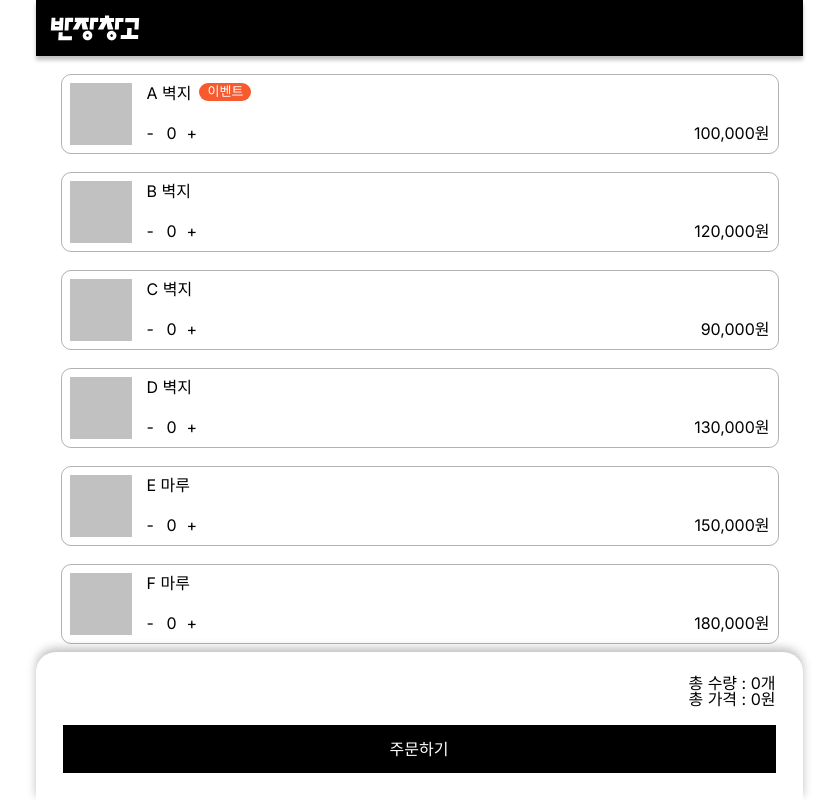
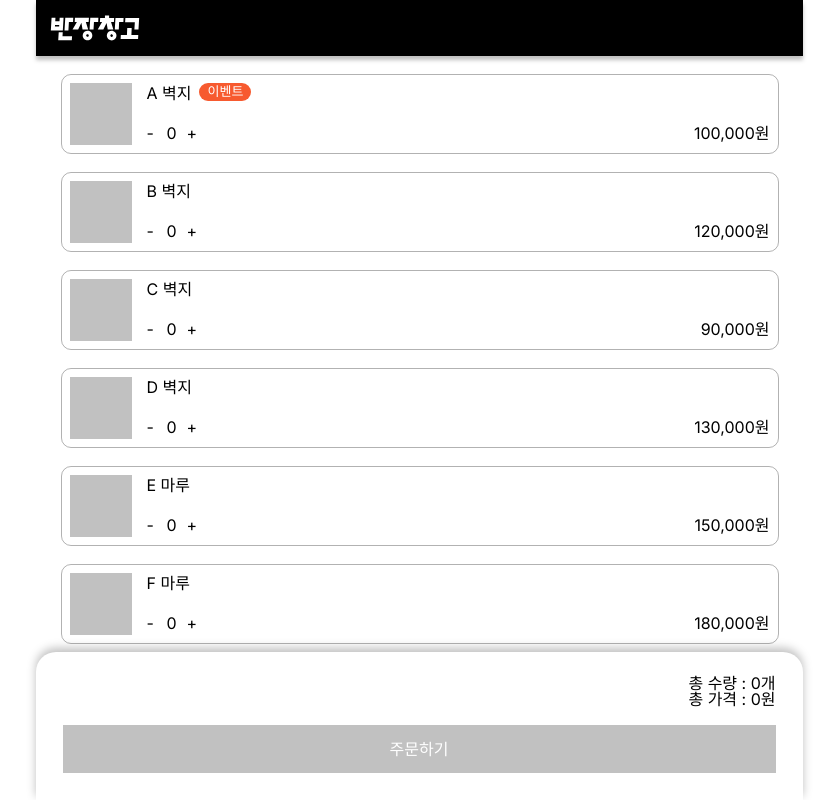
Before and after one commit to jsh3418/second_test, a Next.js app: page /order in a window 1280 px wide. Shown: the whole page, without its empty margins (221-1059 px from the left). Built offline with nearby package versions, Linux system fonts and the light colour scheme; data requests are answered from the project's data file.

Commit message:
feat: 주문 아이템 합계가 0인 경우 주문 버튼 비활성화

```diff
--- a/src/app/order/OrderSummary.tsx
+++ b/src/app/order/OrderSummary.tsx
@@ -15,6 +15,8 @@ export default function OrderSummary() {
     return acc + item.price * item.quantity;
   }, 0);
 
+  const orderButtonDisabled = totalQuantity === 0;
+
   return (
     <div className="w-full rounded-t-[20px] bg-white relative bottom-0 shadow-[0_-4px_10px_0_#00000040] p-[23px_27px_27px_27px]">
       <div className={`mb-[18px] text-right ${TYPOGRAPHY.NORMAL}`}>
@@ -22,7 +24,7 @@ export default function OrderSummary() {
         <div>{`총 가격 : ${totalPrice.toLocaleString("ko")}원`}</div>
       </div>
 
-      <OrderButton disabled={false} isLoading={false} />
+      <OrderButton disabled={orderButtonDisabled} isLoading={false} />
     </div>
   );
 }
```
